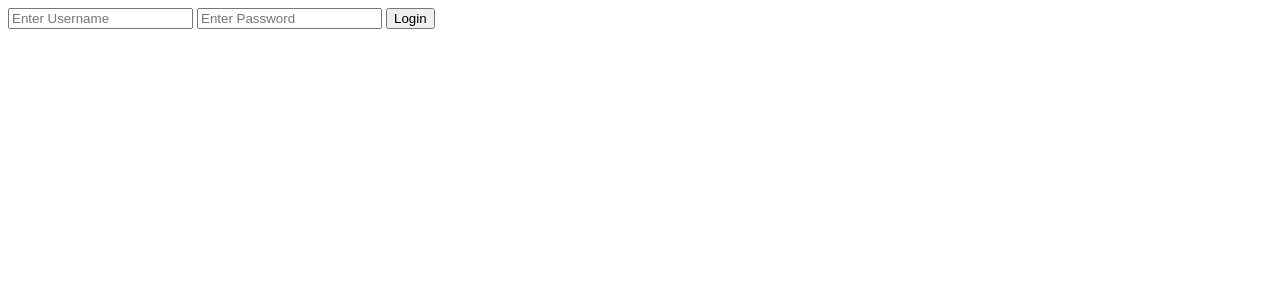
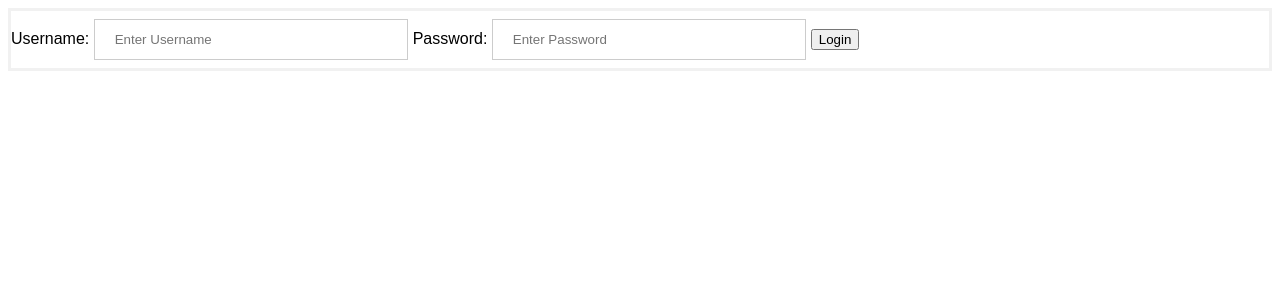
Before and after one commit to sa977/IT202, a PHP site: page /projectlogin.php in a window 1280 px wide. Shown: the top 300 px of the page. Run offline with PHP 8.4, Linux system fonts and the light colour scheme.

Commit message:
Login Page

```diff
--- a/projectlogin.php
+++ b/projectlogin.php
@@ -1,3 +1,25 @@
+<!DOCTYPE html>
+<html>
+<head>
+<meta name="viewport" content="width=device-width, initial-scale=1">
+<style>
+body {font-family: Arial, Helvetica, sans-serif;}
+form {border: 3px solid #f1f1f1;}
+
+input[type=text], input[type=password] {
+  width: 25%;
+  padding: 12px 20px;
+  margin: 8px 0;
+  display: inline-block;
+  border: 1px solid #ccc;
+  box-sizing: border-box;
+}
+</style>
+</head>
+<body>
+
+
+
 <?php
 ini_set('display_errors',1);
 ini_set('display_startup_errors', 1);
@@ -8,7 +30,9 @@ error_reporting(E_ALL);
 <head></head>
 <body>
 	<form method="POST"/>
+		Username:
 		<input type="text" name="username" placeholder="Enter Username" />
+		Password:
 		<input type="password" name="password" placeholder="Enter Password"/>
 		<input type="submit" value="Login"/>
 	</form>
```
